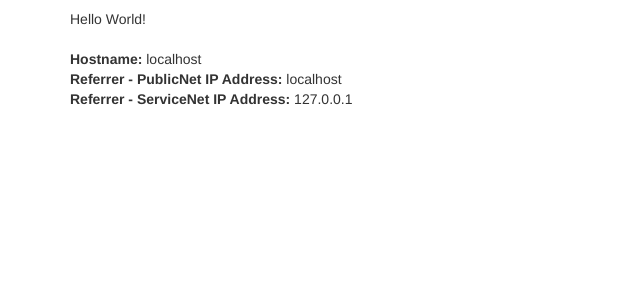
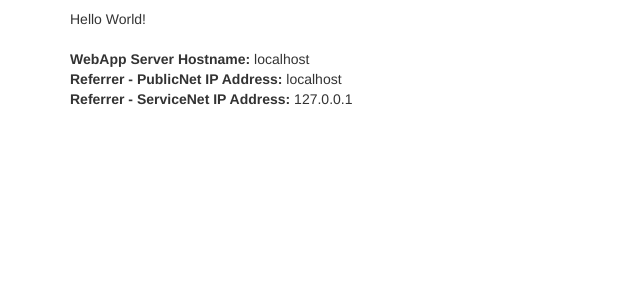
Before and after one commit to erendira/touchstone, a Django app: page / in a window 1280 px wide. Shown: the part 51-351 px from the top of the page, without its empty margins (0-640 px from the left). Run offline with Django 3.2, Linux system fonts and the light colour scheme; some libraries are stand-ins or nearby versions.

Commit message:
Update display text for hostname

```diff
--- a/logging/webapp/django/templates/home/index.html
+++ b/logging/webapp/django/templates/home/index.html
@@ -10,7 +10,7 @@ Hello World!
 </br>
 
 </br>
-<b>Hostname:</b> {{ hostname }}
+<b>WebApp Server Hostname:</b> {{ hostname }}
 </br>
 <b>Referrer - PublicNet IP Address:</b> {{ referrer_http_host }}
 </br>
```
